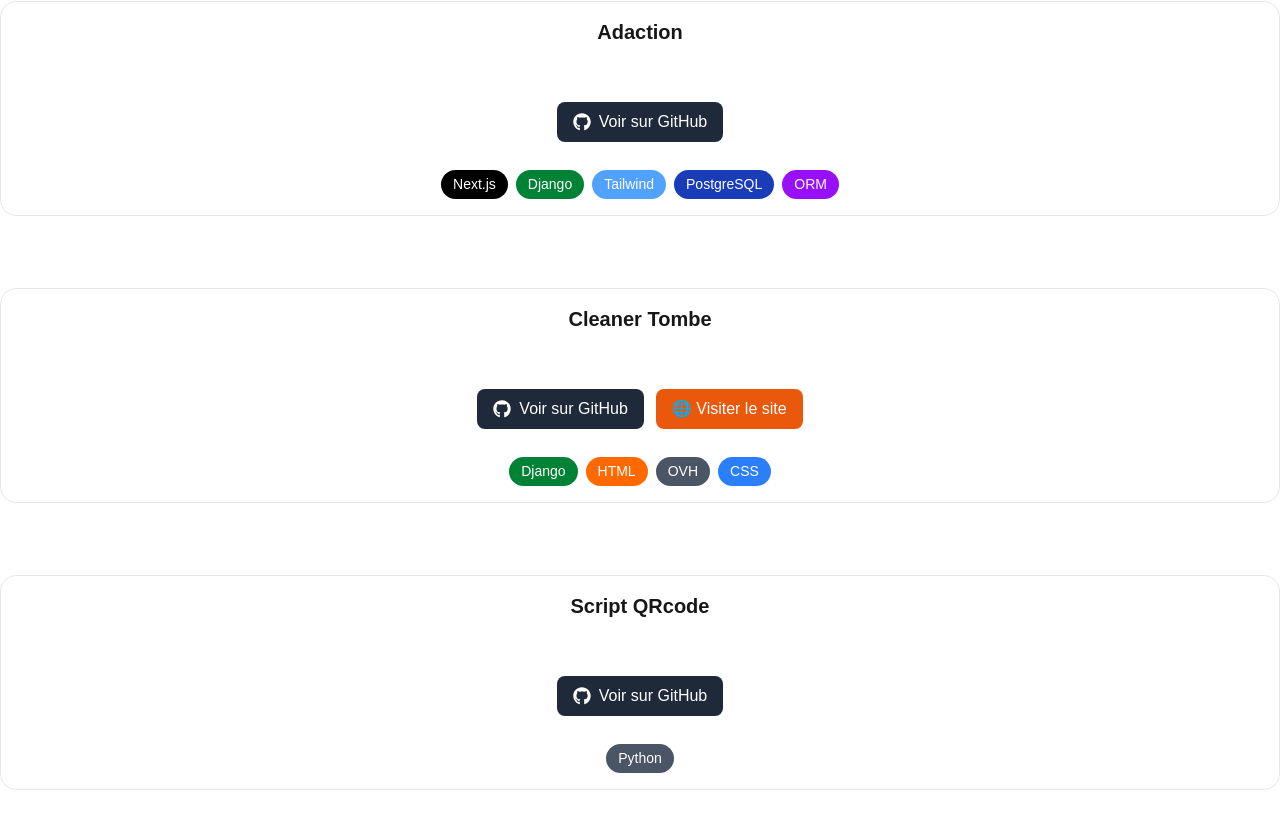
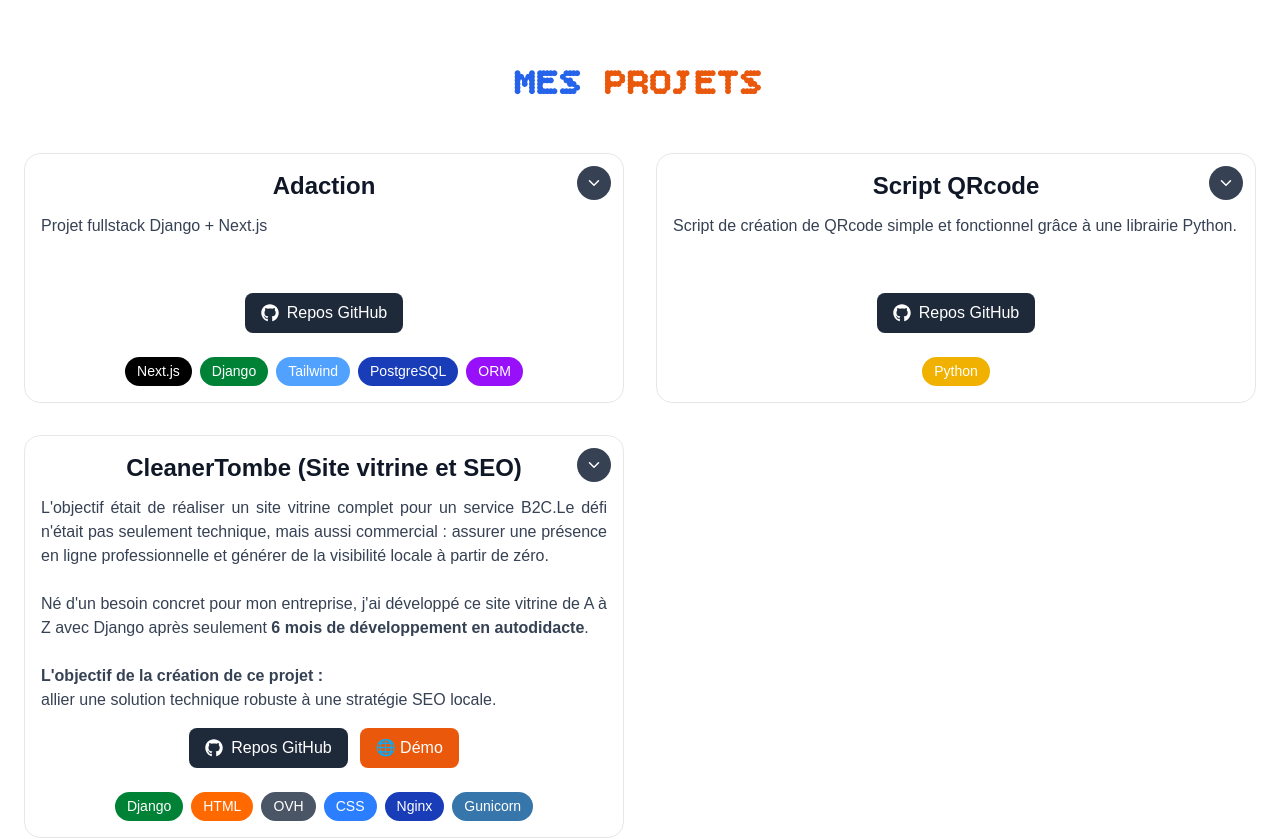
Before and after one commit to Phogo2112/Portfolio, a Next.js app: page / in a window 1280 px wide. Shown: the part 1015-1854 px from the top of the page. Built offline with nearby package versions, Linux system fonts and the light colour scheme.

Commit message:
modif and added content projetcs Cards

```diff
--- a/app/components/Cards.tsx
+++ b/app/components/Cards.tsx
@@ -1,37 +1,45 @@
 'use client'
 import { FaGithub } from "react-icons/fa";
-import { useState } from "react";
-
-import { ChevronDown, ChevronUp } from "lucide-react";
+import { ReactNode, useState } from "react";
+import { ChevronDown, ChevronUp, ChevronLeft, ChevronRight } from "lucide-react";
 
 type ProjectCardProps = {
   title: string;
-  description: string;
+  description: ReactNode;
   images: string[];
   githubUrl?: string;
   demoUrl?: string;
   tags: string[];
 };
+
 function getTagColor(tag: string): string {
   switch (tag.toLowerCase()) {
     case "next.js":
-      return "bg-black text-white";
+      return "bg-black dark:bg-gray-800 text-white";
     case "django":
-      return "bg-green-700 text-white";
+      return "bg-green-700 dark:bg-green-600 text-white";
     case "tailwind":
     case "tailwindcss":
-      return "bg-blue-400 text-white";
+      return "bg-blue-400 dark:bg-blue-500 text-white";
     case "postgresql":
-      return "bg-blue-800 text-white";
+      return "bg-blue-800 dark:bg-blue-700 text-white";
     case "html":
-      return "bg-orange-500 text-white";
+      return "bg-orange-500 dark:bg-orange-600 text-white";
     case "css":
-      return "bg-blue-500 text-white";
+      return "bg-blue-500 dark:bg-blue-600 text-white";
     case "orm":
     case "rest framework":
-      return "bg-purple-600 text-white";
+      return "bg-purple-600 dark:bg-purple-700 text-white";
+    case "python":
+      return "bg-yellow-500 dark:bg-yellow-600 text-white";
+    case "gunicorn":
+      return "bg-[#3776AB] text-white";
+    case "nginx":
+      return "bg-blue-800 text-white";
     default:
-      return "bg-gray-600 text-white";
+      return "bg-gray-600 dark:bg-gray-700 text-white";
+
+
   }
 }
 
@@ -50,117 +58,151 @@ export default function ProjectCard({
     setCurrentImage((prev) => (prev === 0 ? images.length - 1 : prev - 1));
   const nextImage = () =>
     setCurrentImage((prev) => (prev === images.length - 1 ? 0 : prev + 1));
-  function BtnGit({ url }: { url: string }) {
+
+  // Détermine si on a plusieurs images
+  const hasMultipleImages = images.length > 1;
   return (
-      <a href={url} className="btn" target="_blank" rel="noopener noreferrer">
-        <FaGithub />
-        Voir sur Github
-      </a>
-    );
-  }
 
-  return (
-    <div className="py-4">
-      <div className="card ligth:bg-grey-400">
-        {/* déplié - replié */}
+    <div className="w-full">
+      <div className="card min-h-[250px] flex flex-col relative bg-white/5 dark:bg-gray-800/50 backdrop-blur-sm">
+
+        {/* Bouton toggle avec rotation */}
         <button
           onClick={() => setShowImages(!showImages)}
-          className="absolute top-3 right-3 bg-gray-700 hover:bg-gray-600 text-white p-2 rounded-full transition"
+          className={`
+        absolute top-3 right-3
+        bg-gray-700 hover:bg-gray-600 dark:bg-gray-600 dark:hover:bg-gray-500
+        text-white p-2 rounded-full
+        transition-all duration-300
+        hover:scale-110
+        ${showImages ? 'rotate-180' : 'rotate-0'}
+        z-10
+      `}
           title={showImages ? "Replier les images" : "Déplier les images"}
         >
-          {showImages ? <ChevronUp size={18} /> : <ChevronDown size={18} />}
+          <ChevronDown size={18} />
         </button>
+
         {/* Titre */}
-        <h3 className="sm:text-xl text-4xl font-bold mb-2 flex justify-center">
+        <h3 className="text-1xl sm:text-1xl lg:text-2xl font-bold mb-3 text-center text-gray-900 dark:text-white">
           {title}
         </h3>
-        <p className="text-white mb-4 text-center">{description}</p>
 
-        {/* Section images */}
-        {showImages && (
-          <div className="mt-4">
-            {images.length > 0 ? (
-              <>
-                {/* Mobile et tablette : une image à la fois + flèches */}
-                <div className="relative flex justify-center items-center w-full lg:hidden">
+        {/* Description */}
+        <p className="text-gray-700 text-base mb:text-[12px] dark:text-gray-300 mb-4 text-justify flex-grow">
+          {description}
+        </p>
+
+        {/* ═══════════════════════════════════════════
+        SECTION IMAGES AVEC TRANSITION FLUIDE TAILWIND
+        ═══════════════════════════════════════════ */}
+        <div
+          className={`
+        overflow-hidden
+        transition-all duration-700 ease-in-out
+        ${showImages
+              ? 'max-h-[800px] opacity-100 mt-4 mb-4'
+              : 'max-h-0 opacity-0 mt-0 mb-0'
+            }
+      `}
+        >
+          {images.length > 0 && (
+            <div className="flex items-center justify-center gap-3 sm:gap-4">
+
+              {/* Flèche gauche */}
+              {hasMultipleImages && (
+                <button
+                  onClick={prevImage}
+                  className="flex-shrink-0 bg-white dark:bg-gray-800 hover:bg-gray-100 dark:hover:bg-gray-700 text-gray-800 dark:text-white p-2 sm:p-3 rounded-full shadow-lg transition-all duration-300 hover:scale-110 active:scale-95"
+                  aria-label="Image précédente"
+                >
+                  <ChevronLeft size={20} className="sm:w-6 sm:h-6" strokeWidth={2.5} />
+                </button>
+              )}
+
+              {/* Image avec transition de changement */}
               <img
                 key={images[currentImage]}
                 src={images[currentImage]}
-                    alt={`image ${currentImage + 1} du projet ${title}`}
-                    className="w-[250px] h-[400px] object-cover rounded-md transition-all duration-500"
+                alt={`Aperçu ${currentImage + 1} de ${title}`}
+                className="w-full max-w-sm sm:max-w-md h-[300px] sm:h-[400px] object-cover rounded-lg shadow-lg transition-opacity duration-500"
               />
 
-                  {/* Flèche gauche (mobile et tablette) */}
-                  <button
-                    onClick={prevImage}
-                    className="absolute left-2 bg-gray-800/50 hover:bg-gray-800 text-white p-2 rounded-full transition"
-                  >
-                    ←
-                  </button>
-
-                  {/* Flèche droite (mobile et tablette) */}
+              {/* Flèche droite */}
+              {hasMultipleImages && (
                 <button
                   onClick={nextImage}
-                    className="absolute right-2 bg-gray-800/50 hover:bg-gray-800 text-white p-2 rounded-full transition"
+                  className="flex-shrink-0 bg-white dark:bg-gray-800 hover:bg-gray-100 dark:hover:bg-gray-700 text-gray-800 dark:text-white p-2 sm:p-3 rounded-full shadow-lg transition-all duration-300 hover:scale-110 active:scale-95"
+                  aria-label="Image suivante"
                 >
-                    →
+                  <ChevronRight size={20} className="sm:w-6 sm:h-6" strokeWidth={2.5} />
                 </button>
+              )}
             </div>
+          )}
 
-                <div className="hidden lg:flex justify-center gap-4">
-                  {images.map((src) => (
-                    <img
-                      key={src}
-                      src={src}
-                      alt={`image du projet ${title}`}
-                      className="w-[250px] h-[400px] object-cover rounded-md"
+          {/* Indicateurs */}
+          {hasMultipleImages && (
+            <>
+              <div className="flex justify-center gap-2 mt-4">
+                {images.map((_, index) => (
+                  <button
+                    key={index}
+                    onClick={() => setCurrentImage(index)}
+                    className={`rounded-full transition-all duration-300 ${index === currentImage
+                      ? "bg-[var(--color-accent)] w-8 h-2"
+                      : "bg-gray-400 dark:bg-gray-600 hover:bg-gray-500 w-2 h-2"
+                      }`}
+                    aria-label={`Aller à l'image ${index + 1}`}
                   />
                 ))}
               </div>
+
+              <div className="text-center mt-2 text-sm text-gray-500 dark:text-gray-400">
+                {currentImage + 1} / {images.length}
+              </div>
             </>
-            ) : (
-              <div className="text-gray-400 text-center">
-                Aucune image disponible
-              </div>
           )}
         </div>
-        )}
-        <div className="mt-6 flex flex-wrap justify-center gap-3">
+
+
+        <div className="mt-auto flex flex-wrap justify-center gap-3">
           {githubUrl && githubUrl.trim() !== "" && (
-            <a
-              href={githubUrl}
+
+            <a href={githubUrl}
               target="_blank"
               rel="noopener noreferrer"
-              className="flex items-center gap-2 bg-gray-800 text-white px-4 py-2 rounded-md hover:bg-gray-700 transition"
+              className="flex items-center gap-2 bg-gray-800 dark:bg-gray-700 text-white px-4 py-2 rounded-md hover:bg-gray-700 dark:hover:bg-gray-600 transition-all hover:scale-105"
             >
               <FaGithub size={18} />
-              Voir sur GitHub
+              Repos GitHub
             </a>
           )}
-          {/* bouton Github */}
+
           {demoUrl && demoUrl.trim() !== "" && (
             <a
               href={demoUrl}
               target="_blank"
               rel="noopener noreferrer"
-              className="flex items-center gap-2 bg-[var(--color-accent)] text-white px-4 py-2 rounded-md hover:opacity-80 transition"
+              className="flex items-center gap-2 bg-[var(--color-accent)] text-white px-4 py-2 rounded-md hover:opacity-80 transition-all hover:scale-105"
             >
-              🌐 Visiter le site
+              🌐 Démo
             </a>
           )}
         </div>
-        {/* tags */}
-        <div className="flex gap-2 mt-7 flex-wrap justify-center">
-          {tags.map((tag, index) => (
+
+        {/* ═══════════════════════════════════════════
+            TAGS
+            ═══════════════════════════════════════════ */}
+        <div className="flex gap-2 mt-6 flex-wrap justify-center">
+          {tags.map((tag) => (
             <span key={tag} className={`tag ${getTagColor(tag)}`}>
               {tag}
             </span>
           ))}
         </div>
-      </div>
-
 
       </div>
-
+    </div>
   );
 }
--- a/app/data/Projects.tsx
+++ b/app/data/Projects.tsx
@@ -1,8 +1,9 @@
+import { ReactNode } from "react";
 
 export type Project = {
   id: string;
   title: string;
-  description: string;
+  description: ReactNode;
   images: string[];
   githubUrl: string;
   demoUrl?: string;
@@ -24,8 +25,48 @@ export const ProjectsData: Project[] = [
   },
   {
     id: "cleanertombe",
-    title: "Cleaner Tombe",
-    description: "Site Django Templates déployé sur OVH.",
+    title: "CleanerTombe (Site vitrine et SEO)",
+    description: (
+      <>
+        <p>
+          L'objectif était de réaliser un site vitrine complet pour un
+          service B2C.Le défi n'était pas seulement technique, mais aussi commercial :
+          assurer une présence en ligne professionnelle et générer de
+          la visibilité locale à partir de zéro.
+        </p>
+        <br />
+        <p>
+          Né d'un besoin concret pour mon entreprise, j'ai développé ce
+          site vitrine de A à Z avec Django après seulement <strong>6 mois
+            de développement en autodidacte</strong>.
+        </p>
+        <br />
+        <h4 className=""><strong>L'objectif de la création de ce projet :</strong></h4>
+        <p>
+          allier une solution technique robuste à une
+          stratégie SEO locale.
+        </p>
+      </>
+    ),
+    // details_techniques: (
+    //   <>
+    //     <p>
+    //       La stack est basée sur <strong>Python/Django</strong> (utilisant Django Templates)
+    //       pour sa fiabilité et sa sécurité.
+    //     </p>
+    //     <p>
+    //       Le point fort de ce projet est son <strong>déploiement sur un VPS</strong>
+    //       dédié. J'ai configuré l'intégralité du serveur, incluant
+    //       <strong> NGINX</strong> comme reverse proxy et <strong>Gunicorn</strong> comme
+    //       serveur d'application WSGI, tout en gérant le nom de domaine et le SSL.
+    //     </p>
+    //     <p>
+    //       Le développement a été couplé à une optimisation SEO poussée et à la
+    //       création d'un profil Google Business pour répondre au besoin
+    //       commercial de visibilité.
+    //     </p>
+    //   </>
+    // ),
     images: [
       "/cleanertombe/blog-cleanertombe.PNG",
       "/cleanertombe/photo-présentation-cleanertombe.PNG",
@@ -33,14 +74,14 @@ export const ProjectsData: Project[] = [
     ],
     githubUrl: "https://github.com/Phogo2112/CleanerTombe.git",
     demoUrl: "https://www.cleanertombe.fr",
-    tags: ["Django", "HTML", "OVH", "CSS"],
+    tags: ["Django", "HTML", "OVH", "CSS", "Nginx", "Gunicorn"],
   },
   {
     id: "QRcode",
     title: "Script QRcode",
     description:
       "Script de création de QRcode simple et fonctionnel grâce à une librairie Python.",
-    images: ["/QRcode/Scripts.PNG", "/QRcode/create-QRcode.PNG"],
+    images: ["/QRcode/codeQRcode.PNG"],
     githubUrl: "https://github.com/Phogo2112/Generateur-QRcode",
     tags: ["Python"],
   },
--- a/app/page.tsx
+++ b/app/page.tsx
@@ -1,5 +1,6 @@
 "use client";
-
+import { ReactNode } from "react";
+import { motion } from "framer-motion";
 import ProjectCard from "./components/Cards";
 import NavBar from "./components/NavBar";
 import Presentation from "./components/Presentation";
@@ -21,11 +22,32 @@ export default function Home() {
             <Presentation />
           </section>
         </div>
-        {/* 🚀 SECTION PROJETS */}
-        <section id="projects" className="min-h-screen flex flex-col gap-10">
-          {ProjectsData.map((project) => (
+        {/* 🚀 SECTION PROJETS  */}
+        <section id="projects" className="py-20 px-4 sm:px-6">
+          {/* Titre de section */}
+          <h2 className="text-3xl sm:text-4xl font-bold text-center mb-12">
+            Mes <span className="text-[var(--color-accent)]">Projets</span>
+          </h2>
+
+          {/* ═══════════════════════════════════════════
+              MASONRY LAYOUT (mur de briques) !!!
+              ═══════════════════════════════════════════ */}
+          <div className="columns-1 lg:columns-2 gap-6 lg:gap-8 max-w-7xl mx-auto">
+            {ProjectsData.map((project, index) => (
+              <motion.div
+                key={project.id}
+                initial={{ opacity: 0, y: 20 }}
+                whileInView={{ opacity: 1, y: 0 }}
+                viewport={{ once: true }}
+                transition={{ duration: 0.5, delay: index * 0.1 }}
+                className="break-inside-avoid mb-6 lg:mb-8"
+              >
+
+                <div
+                  key={project.id}
+                  className="break-inside-avoid mb-6 lg:mb-8"
+                >
                   <ProjectCard
-              key={project.id}
                     title={project.title}
                     description={project.description}
                     images={project.images}
@@ -33,7 +55,10 @@ export default function Home() {
                     demoUrl={project.demoUrl}
                     tags={project.tags}
                   />
+                </div>
+              </motion.div>
             ))}
+          </div>
         </section>
         {/* SECTION DIPLOME ET FORMATION */}
       </div>
```
Also changed, not shown: public/QRcode/codeQRcode.PNG (added). Lines whose indentation alone changed are shown as unchanged.
